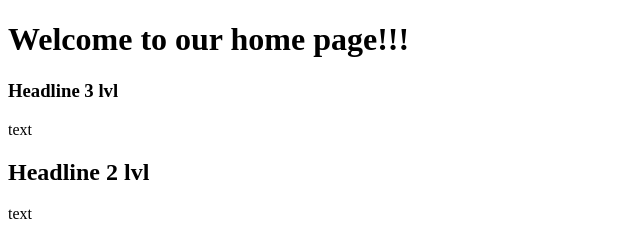
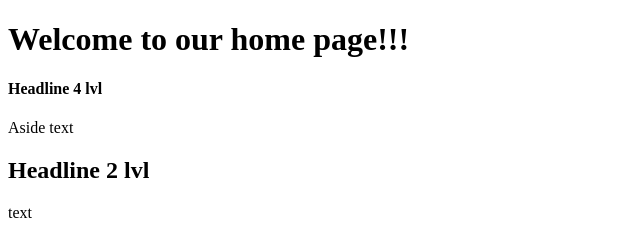
Before and after one commit to hateddz/Home-page, a plain HTML site: page index.html in a window 1280 px wide. Shown: the top 239 px of the page, 0-640 px from the left. Drawn offline with Linux system fonts and the light colour scheme.

Commit message:
Update index.html
Edit aside

```diff
--- a/index.html
+++ b/index.html
@@ -9,8 +9,8 @@
 <body>
     <header><h1>Welcome to our home page!!!<h1></header>
     <aside>
-        <h3>Headline 3 lvl</h3>
-        <p>text</p>
+        <h4>Headline 4 lvl</h4>
+        <p>Aside text</p>
     </aside>
     <main>
         <h2>Headline 2 lvl</h2>
```
